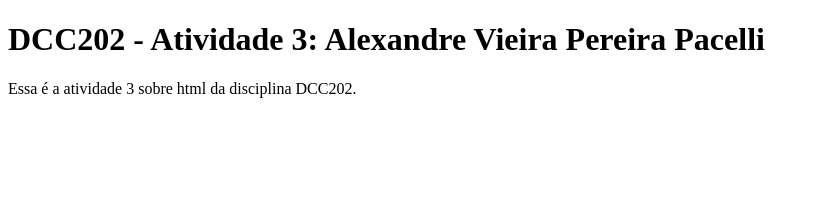
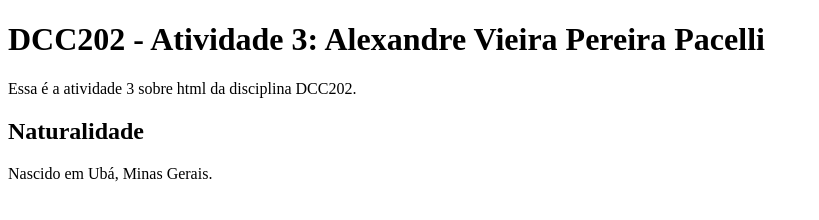
Before and after one commit to ufjf-dcc202/ufjf-dcc202-2023-3-b-atv3-AlexandreVp, a website: page index.html in a window 1280 px wide. Shown: the whole page, without its empty margins (0-819 px from the left). Drawn offline with Linux system fonts and the light colour scheme.

Commit message:
Adicionando uma section para a naturalidade

```diff
--- a/index.html
+++ b/index.html
@@ -9,6 +9,10 @@
     <main>
         <h1>DCC202 - Atividade 3: Alexandre Vieira Pereira Pacelli</h1>
         <p>Essa é a atividade 3 sobre html da disciplina DCC202.</p>
+        <section>
+            <h1>Naturalidade</h1>
+            <p>Nascido em Ubá, Minas Gerais.</p>
+        </section>
     </main>
 </body>
 </html>
```
